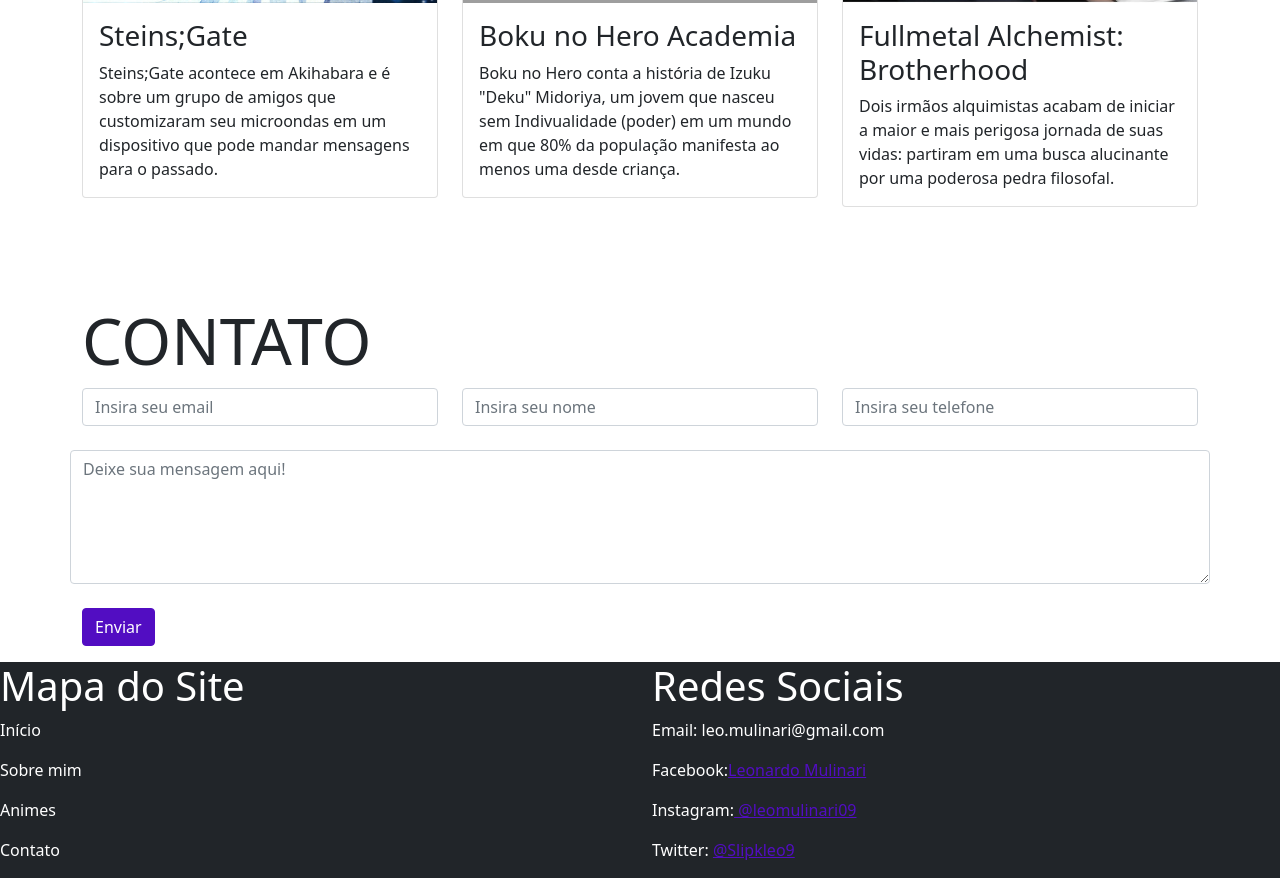
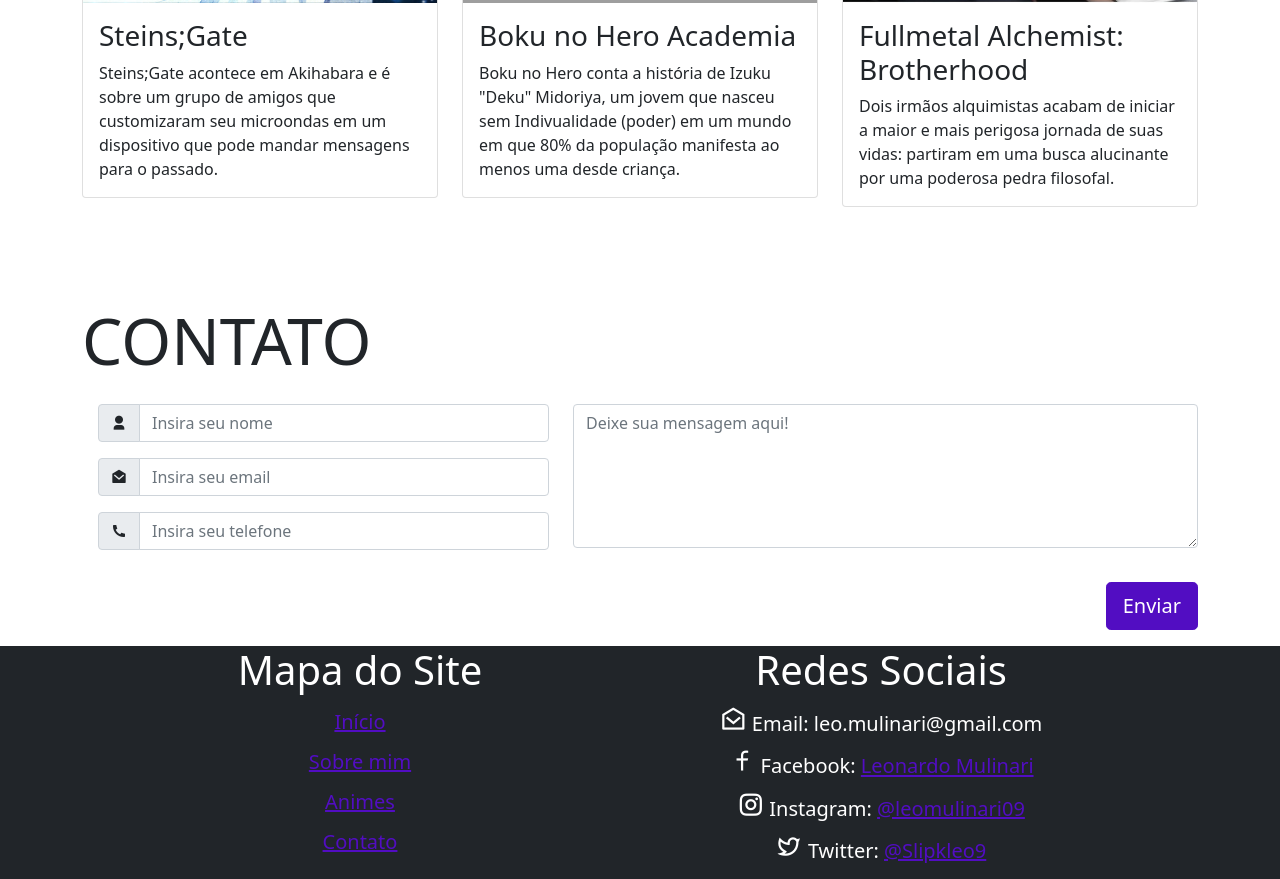
Before and after one commit to LeoMulinari/Site, a website: page index.html in a window 1280 px wide. Shown: the part 2496-3375 px from the top of the page. Drawn offline with nearby package versions, Linux system fonts and the light colour scheme; grey boxes are pictures that could not be loaded.

Commit message:
Formulario e icones feitos!

```diff
--- a/index.html
+++ b/index.html
@@ -1,6 +1,7 @@
 <html>
 <head>
     <link rel="stylesheet" href="./css/style.css">
+    <link href="https://cdn.jsdelivr.net/npm/remixicon@2.5.0/fonts/remixicon.css" rel="stylesheet">
     <title>Primeiro Site Leo</title>
 </head>
 <body>
@@ -106,41 +107,55 @@
       <h2 class="display-3 mt-5">CONTATO</h2>
       <form>
         <div class="row">
-          <div class="col">
-            <input type="text" class="form-control" placeholder="Insira seu email" name="email">
+          <div class="col-md-5">
+            <div class="input-group m-3">
+              <span class="input-group-text"><i class="ri-user-3-fill"></i></span>
+              <input type="text" class="form-control" placeholder="Insira seu nome">
+            </div>
+            <div class="input-group m-3">
+              <span class="input-group-text"><i class="ri-mail-open-fill"></i></span>
+              <input type="email" class="form-control" placeholder="Insira seu email">
+            </div>
+            <div class="input-group m-3">
+              <span class="input-group-text"><i class="ri-phone-fill"></i></span>
+              <input type="text" class="form-control" placeholder="Insira seu telefone">
+            </div>
           </div>
-          <div class="col">
-            <input type="text" class="form-control" placeholder="Insira seu nome" name="Nome">
+          <div class="col ms-3">
+            <textarea class="form-control mt-3 pb-3" rows="5" placeholder="Deixe sua mensagem aqui!" name="text"></textarea>
           </div>
-          <div class="col">
-            <input type="number" class="form-control" placeholder="Insira seu telefone" name="telefone">
+
+            <div class="container">
+
+            <div class="row">
+              <div class="col-md-12"><button type="submit" class="mt-3 btn btn-lg btn-primary float-end"><span>Enviar</span></button></div></div>
+
+
           </div>
-            <textarea class="form-control mt-4" rows="5" placeholder="Deixe sua mensagem aqui!" name="text"></textarea>
-        </div>
-        <button type="submit" class="mt-4 btn btn-primary"><span>Enviar</span></button>
+
       </form>
     </div>
   </section>
   <!--Sessão de footer! WOW-->
   <section>
     <div class="container-flex bg-dark">
-      <div class="row">
-        <div class="col">
-          <h3 class="display-6 text-white">Mapa do Site</h3>
-          <p class="text-white">Início</p>
-          <p class="text-white">Sobre mim</p>
-          <p class="text-white">Animes</p>
-          <p class="text-white">Contato</p>
+      <div class="d-flex justify-content-md-evenly">
+        <div class="bd-highlight">
+          <h3 class="display-6 text-white text-center">Mapa do Site</h3>
+          <p class="text-white text-center h5 my-3"><a href="#">Início</a></p>
+          <p class="text-white text-center h5 my-3"><a href="#sobre">Sobre mim</a></p>
+          <p class="text-white text-center h5 my-3"><a class="scrollto" href="#animes">Animes</a></p>
+          <p class="text-white text-center h5 my-3"><a href="#contato">Contato</a></p>
         </div>
-        <div class="col">
-          <h3 class="display-6 text-white">Redes Sociais</h3>
-          <p class="text-white">Email:  leo.mulinari@gmail.com</p>
-          <p class="text-white">Facebook:<a href="https://www.facebook.com/leonardo.mulinari.1" target="_blank">Leonardo Mulinari</a> </p>
-          <p class="text-white">Instagram:<a href="https://www.instagram.com/leomulinari09/?hl=pt-br" target="_blank"> @leomulinari09</a></p>
-          <p class="text-white">Twitter: <a href="https://twitter.com/Slipkleo9" target="_blank">@Slipkleo9</a></p>
+        <div class="bd-highlight">
+          <h3 class="display-6 text-white text-center">Redes Sociais</h3>
+          <p class="text-white text-center h5 my-3"><i class="ri-mail-open-line ri-lg"></i> Email:  leo.mulinari@gmail.com</p>
+          <p class="text-white text-center h5 my-3"><i class="ri-facebook-line ri-lg"></i> Facebook: <a href="https://www.facebook.com/leonardo.mulinari.1" target="_blank">Leonardo Mulinari</a> </p>
+          <p class="text-white text-center h5 my-3"><i class="ri-instagram-line ri-lg"></i> Instagram: <a href="https://www.instagram.com/leomulinari09/?hl=pt-br" target="_blank"> @leomulinari09</a></p>
+          <p class="text-white text-center h5 my-3"><i class="ri-twitter-line ri-lg"></i> Twitter: <a href="https://twitter.com/Slipkleo9" target="_blank">@Slipkleo9</a></p>
         </div>
-      </div>
     </div>
+  </div>
   </section>
 </body>
 </html>
```
